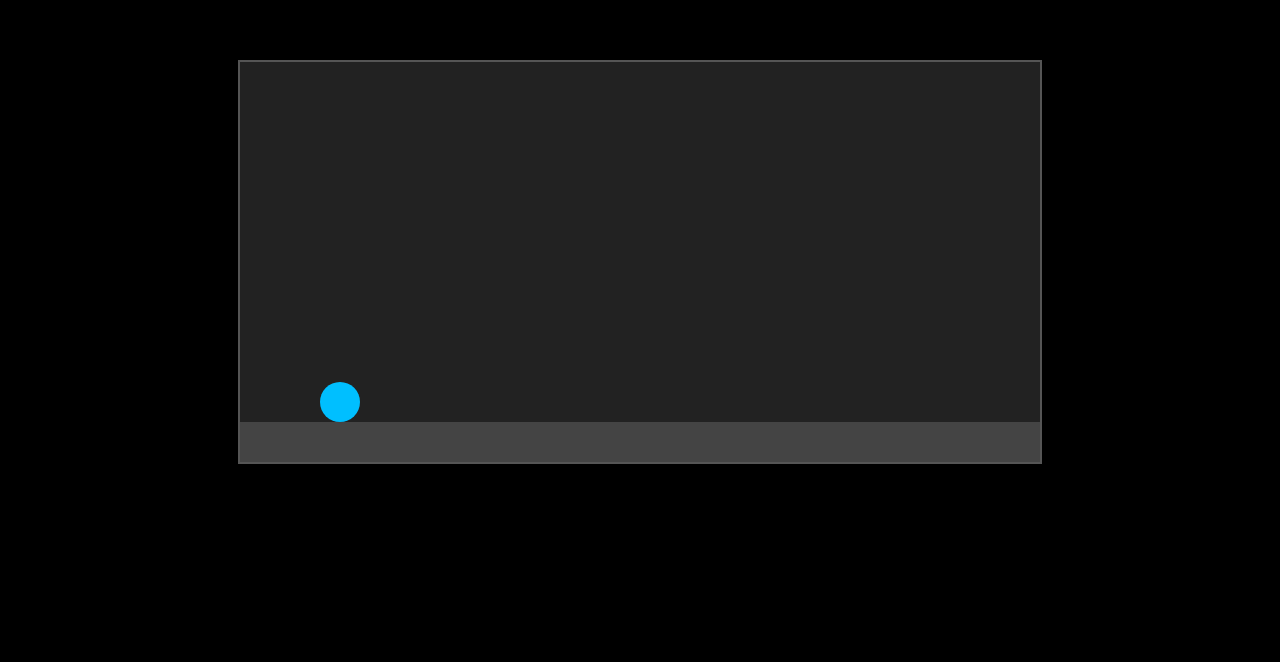
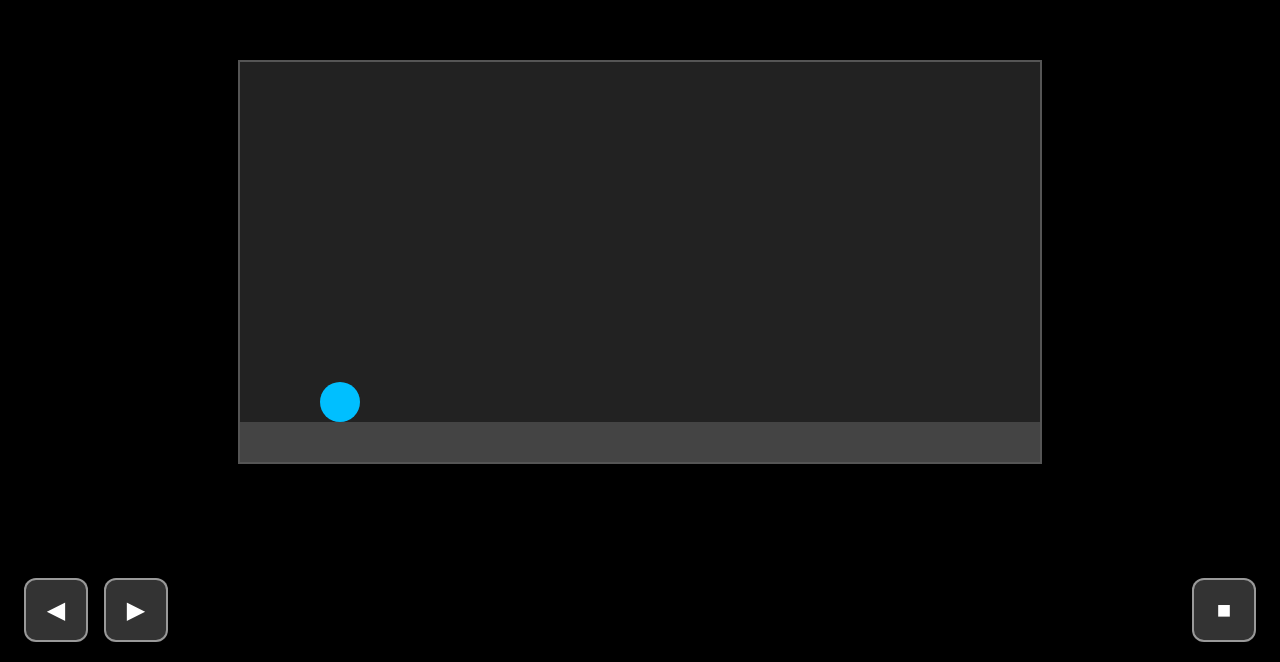
Before and after one commit to Parthsharma256/Dragon-Escape, a plain HTML site: page Index.html in a window 1280 px wide. Shown: the part 138-800 px from the top of the page. Drawn offline with Linux system fonts and the light colour scheme.

Commit message:
added movement buttons in html and css (yet to write js)

```diff
--- a/Index.html
+++ b/Index.html
@@ -9,6 +9,13 @@
   </head>
   <body>
     <canvas id="gameCanvas" width="800" height="400"></canvas>
+    <div id="controls">
+      <div class="movement">
+      <button id="left" class="movement_button">◀</button>
+      <button id="right" class="movement_button">▶</button>
+      </div>
+      <button id="jump" class="movement_button">■</button>
+    </div>
     <script src="game.js"></script>
   </body>
 </html>
--- a/style.css
+++ b/style.css
@@ -18,3 +18,29 @@ body {
   max-width: 100%;
   height: auto;
 }
+#controls {
+  position:fixed;
+  bottom:20px;
+  left:0;
+  width:100%;
+  padding:0 24px;
+  display:flex;
+  justify-content:space-between;
+  pointer-events: none;
+}
+.movement{
+  display:flex;
+  gap:16px;
+}
+.movement_button{
+width:64px;
+height:64px;
+  font-size:24px;
+  color:white;
+  background-color:rgba(255, 255,255,0.2);
+  border:2px solid rgba(255,255,255,0.5);
+  border-radius:12px;
+  pointer-events:auto;
+  touch-action:none;
+  user-select:none;
+}
```
